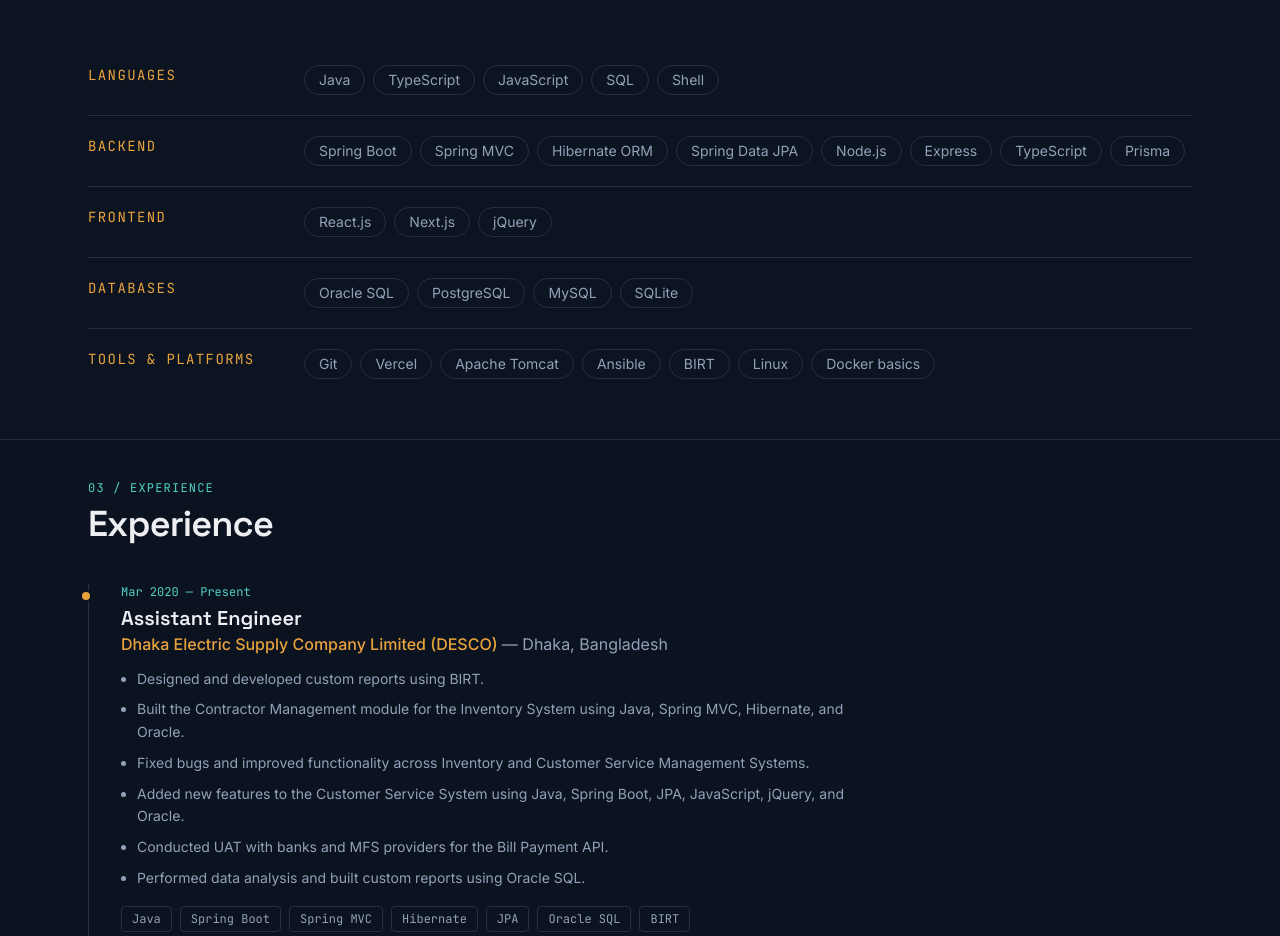
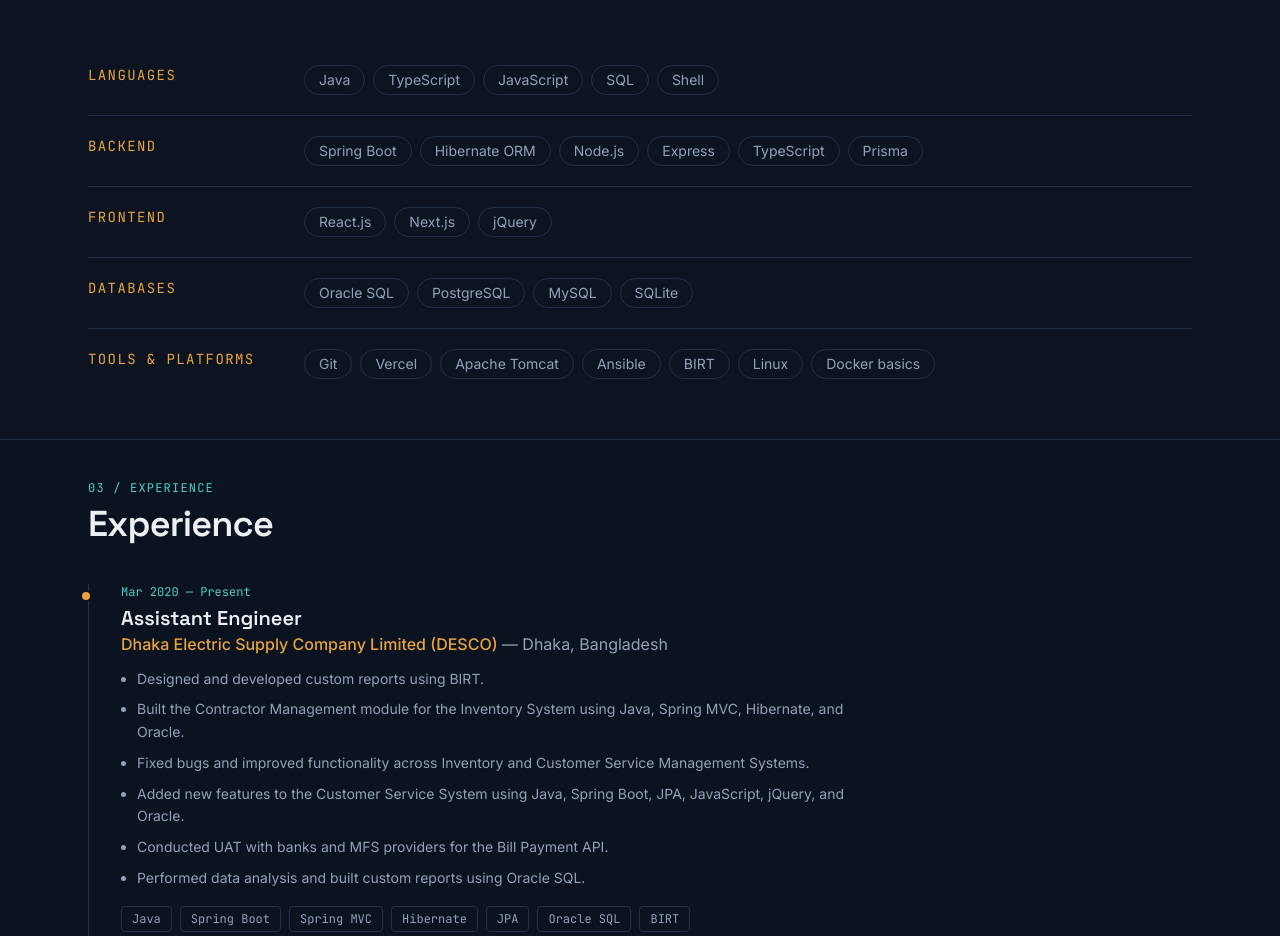
Before and after one commit to munim09/munim09.github.io, a React (Vite) app: page / in a window 1280 px wide. Shown: the part 1222-2158 px from the top of the page. Built offline with nearby package versions, Linux system fonts and the light colour scheme.

Commit message:
profile data changes

```diff
--- a/src/data/profile.js
+++ b/src/data/profile.js
@@ -31,9 +31,7 @@ export const skills = [
         category: "Backend",
         items: [
             "Spring Boot",
-            "Spring MVC",
             "Hibernate ORM",
-            "Spring Data JPA",
             "Node.js",
             "Express",
             "TypeScript",
```
